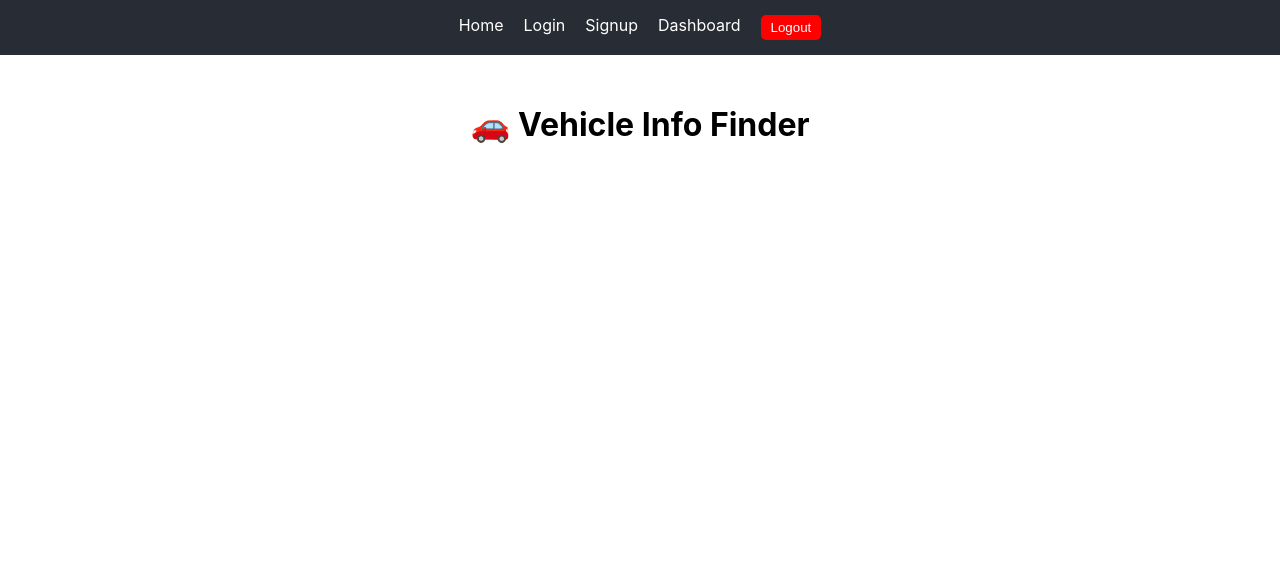
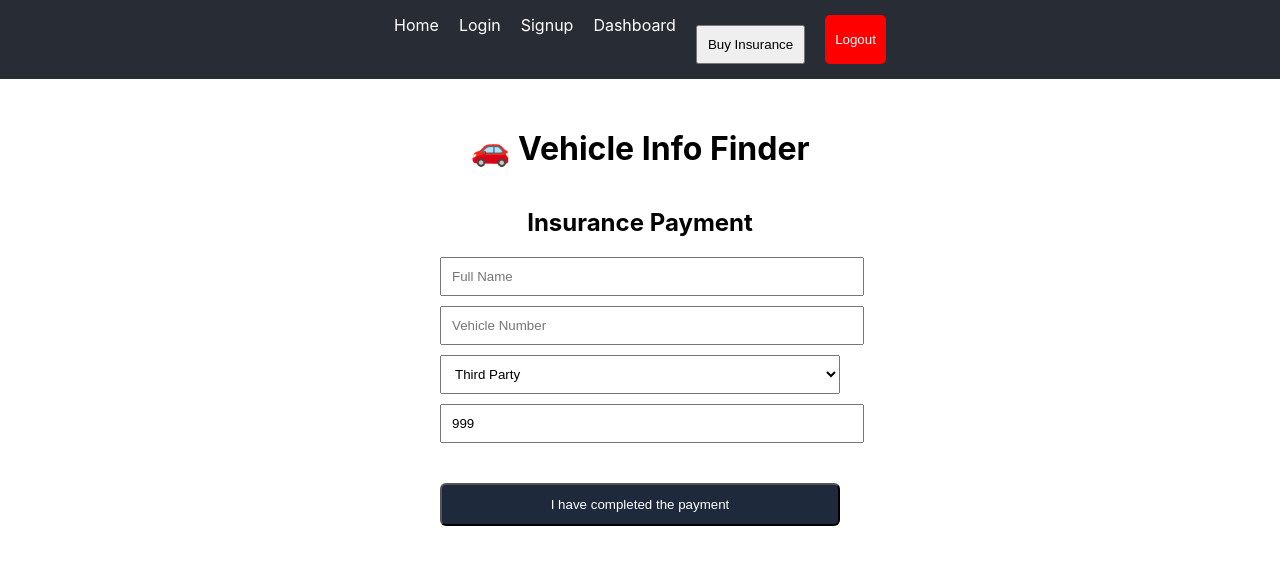
Before and after one commit to priyat12345-github/vehicleproject-frontend, a React (Create React App) app: page /insurance in a window 1280 px wide. Shown: the top 564 px of the page. Built offline with nearby package versions, Linux system fonts and the light colour scheme; sample sign-in values are in the browser's storage.

Commit message:
payment added

```diff
--- a/src/App.js
+++ b/src/App.js
@@ -1,25 +1,33 @@
 import React from "react";
 import { BrowserRouter as Router, Routes, Route } from "react-router-dom";
+
+import Navbar from "./components/Navbar";
+import ProtectedRoute from "./ProtectedRoute";
+
+// Pages
 import VehicleSearch from "./components/VehicleSearch";
-import Navbar from "./components/Navbar";
 import Login from "./pages/Login";
 import Signup from "./pages/Signup";
 import Dashboard from "./pages/Dashboard";
-import ProtectedRoute from "./ProtectedRoute";
+import Insurance from "./pages/Insurance";   // ⭐ NEW: Insurance
+import EmailLogs from "./pages/EmailLogs";   // ⭐ NEW: Email Logs
+import AddVehicle from "./pages/AddVehicle"; // ⭐ NEW: Add Vehicle
+import SendReminder from "./pages/SendReminder"; // ⭐ NEW: Send Reminder
 import GpsTracker from "./pages/gps-tracker";
 import LiveMap from "./pages/live-map";
 
 function App() {
   return (
     <Router>
-      {/* ✅ Navbar appears on all pages */}
+      {/* Navbar shown on all pages */}
       <Navbar />
 
       <div style={{ textAlign: "center", marginTop: "50px" }}>
         <h1>🚗 Vehicle Info Finder</h1>
 
         <Routes>
-          {/* 🟢 Home (protected) */}
+
+          {/* HOME → Protected */}
           <Route
             path="/"
             element={
@@ -29,8 +37,11 @@ function App() {
             }
           />
 
+          {/* LOGIN + SIGNUP */}
           <Route path="/login" element={<Login />} />
           <Route path="/signup" element={<Signup />} />
+
+          {/* DASHBOARD → Protected */}
           <Route
             path="/dashboard"
             element={
@@ -39,11 +50,51 @@ function App() {
               </ProtectedRoute>
             }
           />
+
+          {/* ⭐ NEW: Insurance Payment Page → Protected */}
+          <Route
+            path="/insurance"
+            element={
+              <ProtectedRoute>
+                <Insurance />
+              </ProtectedRoute>
+            }
+          />
+
+          {/* ⭐ NEW: Email Logs Page → Protected */}
+          <Route
+            path="/email-logs"
+            element={
+              <ProtectedRoute>
+                <EmailLogs />
+              </ProtectedRoute>
+            }
+          />
+
+          {/* ⭐ NEW: Add Vehicle Page → Protected */}
+          <Route
+            path="/add-vehicle"
+            element={
+              <ProtectedRoute>
+                <AddVehicle />
+              </ProtectedRoute>
+            }
+          />
+
+          {/* ⭐ NEW: Send Reminder Page → Protected */}
+          <Route
+            path="/send-reminder"
+            element={
+              <ProtectedRoute>
+                <SendReminder />
+              </ProtectedRoute>
+            }
+          />
+
+          {/* GPS TRACKING */}
           <Route path="/gps-tracker/:number" element={<GpsTracker />} />
           <Route path="/live-map/:number" element={<LiveMap />} />
         </Routes>
-
-
       </div>
     </Router>
   );
--- a/src/ProtectedRoute.jsx
+++ b/src/ProtectedRoute.jsx
@@ -3,9 +3,10 @@ import { Navigate } from "react-router-dom";
 
 export default function ProtectedRoute({ children }) {
   const token = localStorage.getItem("token");
+
   if (!token) {
-    alert("Please login first!");
     return <Navigate to="/login" replace />;
   }
+
   return children;
 }
--- a/src/components/Navbar.jsx
+++ b/src/components/Navbar.jsx
@@ -1,5 +1,6 @@
 import React from "react";
 import { Link } from "react-router-dom";
+
 
 export default function Navbar() {
   // Function to handle logout
@@ -22,6 +23,10 @@ export default function Navbar() {
       <Link to="/login" style={{ color: "white", textDecoration: "none" }}>Login</Link>
       <Link to="/signup" style={{ color: "white", textDecoration: "none" }}>Signup</Link>
       <Link to="/dashboard" style={{ color: "white", textDecoration: "none" }}>Dashboard</Link>
+      <Link to="/insurance">
+  <button style={{ padding: "10px", marginTop: "10px" }}>Buy Insurance</button>
+</Link>
+
 
       {/* Logout button only if logged in */}
       {localStorage.getItem("token") && (
--- /dev/null
+++ b/src/pages/Insurance.jsx
@@ -0,0 +1,148 @@
+import React, { useState } from "react";
+import axios from "axios";
+import { QRCodeCanvas } from "qrcode.react";
+
+const Insurance = () => {
+  const [fullName, setFullName] = useState("");
+  const [vehicle, setVehicle] = useState("");
+  const [insuranceType, setInsuranceType] = useState("Third Party");
+  const [premium, setPremium] = useState(999);
+  const [paid, setPaid] = useState(false);
+  const [details, setDetails] = useState(null);
+
+  // Your real UPI ID
+  const upiId = "priyamegalamane@oksbi";
+
+  // Generate UPI QR
+  const createPaymentQR = () => {
+    if (!fullName || !premium) return "";
+
+    return `upi://pay?pa=${upiId}&pn=${encodeURIComponent(
+      fullName
+    )}&am=${premium}&cu=INR&tn=${encodeURIComponent(
+      "Vehicle Insurance Payment"
+    )}`;
+  };
+
+  // After payment (dummy confirm)
+  const confirmPaid = async () => {
+    if (!fullName || !vehicle) {
+      alert("Please fill all fields first");
+      return;
+    }
+
+    const res = await axios.post("http://localhost:5001/api/insurance/pay", {
+      name: fullName,
+      vehicle,
+      insuranceType,
+      amount: premium,
+    });
+
+    if (res.data.success) {
+      setDetails(res.data.data); // Payment data including _id
+      setPaid(true);
+    }
+  };
+
+  return (
+    <div style={{ maxWidth: "400px", margin: "40px auto", textAlign: "center" }}>
+      <h2>Insurance Payment</h2>
+
+      {paid ? (
+        // AFTER PAYMENT SUCCESS -------------------------------------------
+        <div>
+          <h3>🎉 Payment Successful!</h3>
+
+          <p><strong>Name:</strong> {details.name}</p>
+          <p><strong>Vehicle:</strong> {details.vehicle}</p>
+          <p><strong>Type:</strong> {details.insuranceType}</p>
+          <p><strong>Amount:</strong> ₹{details.amount}</p>
+          <p><strong>Date:</strong> {new Date(details.date).toLocaleString()}</p>
+
+          {/* DOWNLOAD RECEIPT BUTTON */}
+          <button
+            onClick={() =>
+              window.open(
+                `http://localhost:5001/api/insurance/receipt/${details._id}`
+              )
+            }
+            style={{
+              padding: "12px",
+              width: "100%",
+              background: "green",
+              color: "white",
+              borderRadius: "6px",
+              marginTop: "20px",
+            }}
+          >
+            Download Receipt
+          </button>
+        </div>
+      ) : (
+        // BEFORE PAYMENT ---------------------------------------------------
+        <div>
+          <input
+            type="text"
+            placeholder="Full Name"
+            value={fullName}
+            onChange={(e) => setFullName(e.target.value)}
+            style={{ width: "100%", padding: "10px", marginBottom: "10px" }}
+          />
+
+          <input
+            type="text"
+            placeholder="Vehicle Number"
+            value={vehicle}
+            onChange={(e) => setVehicle(e.target.value)}
+            style={{ width: "100%", padding: "10px", marginBottom: "10px" }}
+          />
+
+          <select
+            value={insuranceType}
+            onChange={(e) => setInsuranceType(e.target.value)}
+            style={{ width: "100%", padding: "10px", marginBottom: "10px" }}
+          >
+            <option>Third Party</option>
+            <option>Comprehensive</option>
+            <option>Renewal</option>
+          </select>
+
+          <input
+            type="number"
+            value={premium}
+            onChange={(e) => setPremium(e.target.value)}
+            style={{ width: "100%", padding: "10px", marginBottom: "20px" }}
+          />
+
+          {/* QR Code (Before Payment Only) */}
+          {fullName && vehicle && (
+            <div>
+              <h4>Scan to Pay</h4>
+              <QRCodeCanvas value={createPaymentQR()} size={220} />
+              <p style={{ fontSize: "12px", marginTop: "10px" }}>
+                Scan using Google Pay / PhonePe
+              </p>
+            </div>
+          )}
+
+          {/* Confirm Payment Button */}
+          <button
+            onClick={confirmPaid}
+            style={{
+              padding: "12px",
+              width: "100%",
+              background: "#1e293b",
+              color: "white",
+              borderRadius: "6px",
+              marginTop: "20px",
+            }}
+          >
+            I have completed the payment
+          </button>
+        </div>
+      )}
+    </div>
+  );
+};
+
+export default Insurance;
```
Lines whose indentation alone changed are shown as unchanged.
